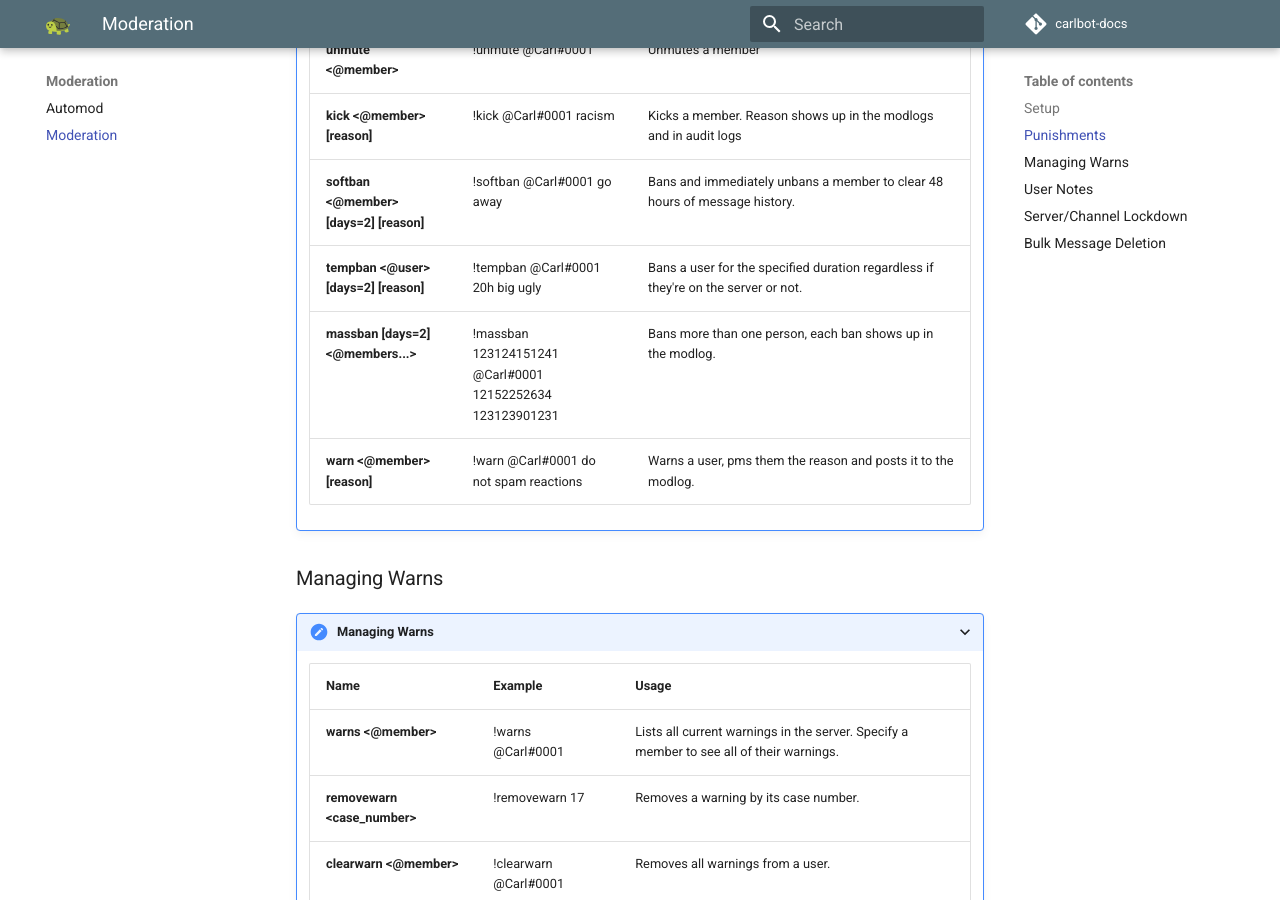
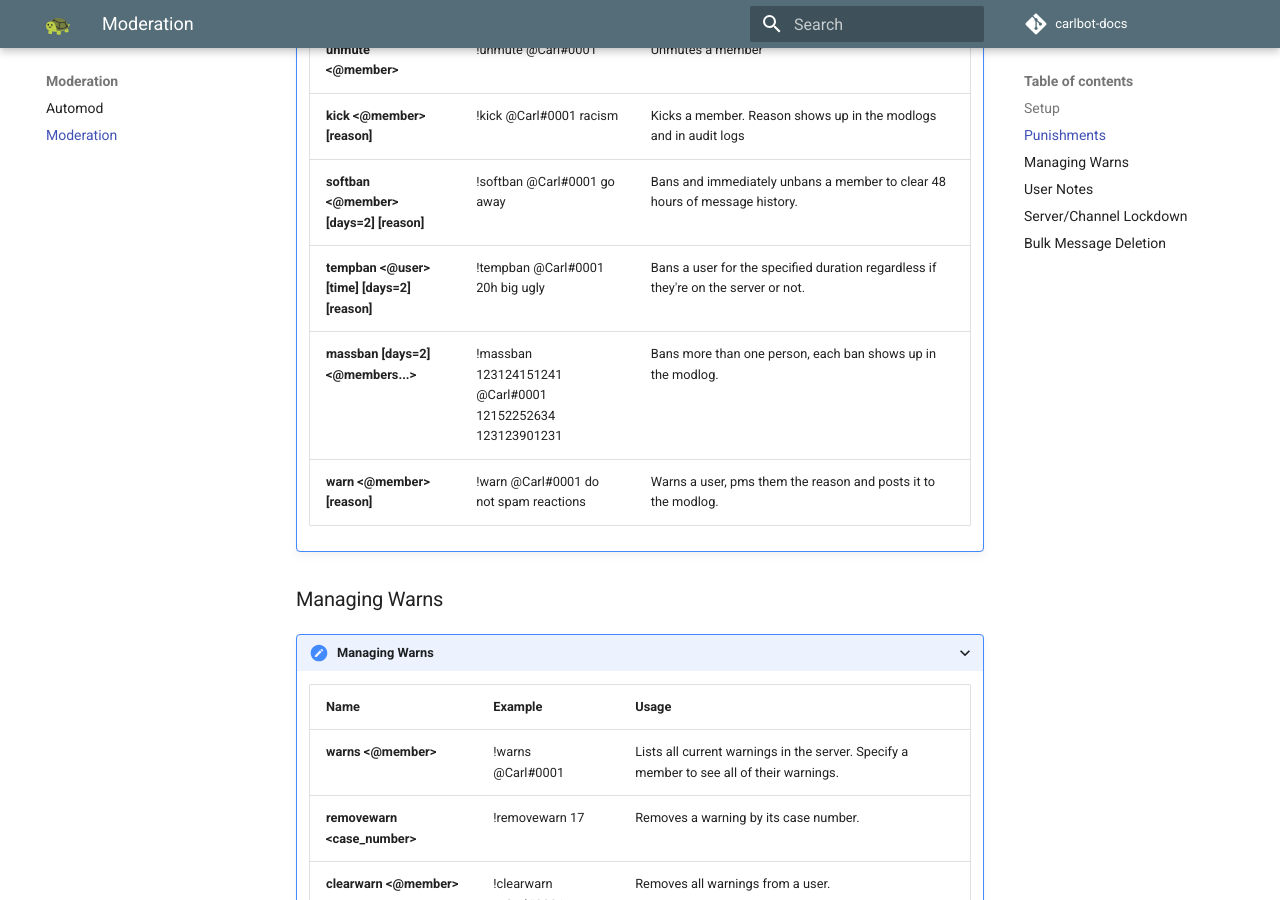
Before and after one commit to botlabs-gg/carlbot-docs, an MkDocs documentation site: the page built from docs/moderation/moderation.md, in a window 1280 px wide and 900 px high, scrolled down 1519 px. Built offline with MkDocs 1.6.1 and Material for MkDocs 9.7.7, drawn with Linux system fonts in a browser that asks for light colours; comment, search, counter and statistics services are not loaded.

Commit message:
Punishment docs missing [time] arg for tempban

```diff
--- a/docs/moderation/moderation.md
+++ b/docs/moderation/moderation.md
@@ -29,7 +29,7 @@
 	| **unmute &lt;@member&gt;** | !unmute @Carl\#0001 | Unmutes a member |
 	| **kick &lt;@member&gt; [reason]** | !kick @Carl\#0001 racism | Kicks a member. Reason shows up in the modlogs and in audit logs |
 	| **softban &lt;@member&gt; [days=2] [reason]** | !softban @Carl\#0001 go away | Bans and immediately unbans a member to clear 48 hours of message history. |
-	| **tempban &lt;@user&gt; [days=2] [reason]** | !tempban @Carl\#0001 20h big ugly | Bans a user for the specified duration regardless if they're on the server or not. |
+	| **tempban &lt;@user&gt; [time] [days=2] [reason]** | !tempban @Carl\#0001 20h big ugly | Bans a user for the specified duration regardless if they're on the server or not. |
 	| **massban [days=2] &lt;@members...&gt;** | !massban 123124151241 @Carl\#0001 12152252634 123123901231 | Bans more than one person, each ban shows up in the modlog. |
 	| **warn &lt;@member&gt; [reason]** | !warn @Carl\#0001 do not spam reactions | Warns a user, pms them the reason and posts it to the modlog. |
 
```
